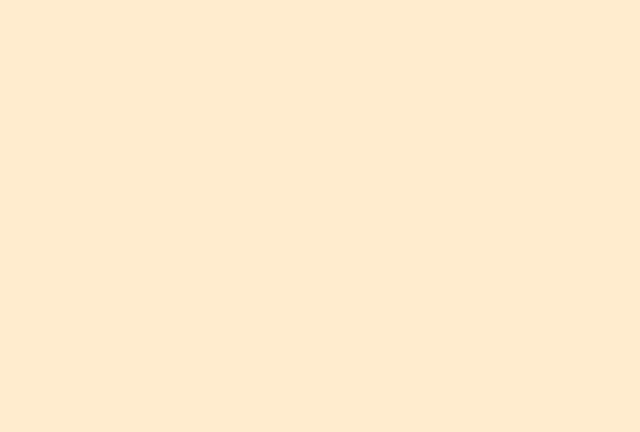
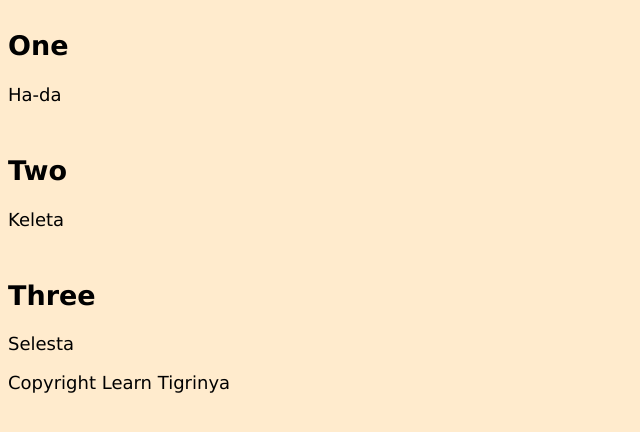
Before and after one commit to Semhar-Hidad/Learn-Tigrinya, a plain HTML site: page Numbers.html in a window 1280 px wide. Shown: the whole page, without its empty margins (0-640 px from the left). Drawn offline with Linux system fonts and the light colour scheme.

Commit message:
Created Grid Containers

```diff
--- a/Numbers.html
+++ b/Numbers.html
@@ -7,6 +7,27 @@
     <link rel="stylesheet" href="./style.css">
 </head>
 <body>
+    <div class="number-container">
 
+        <div class="numbers">
+            <h2>One</h2>
+            <p>Ha-da</p>
+        </div>
+
+        <div class="numbers">
+            <h2>Two</h2>
+            <p>Keleta</p>
+        </div>
+
+        <div class="numbers">
+            <h2>Three</h2>
+            <p>Selesta</p>
+        </div>
+
+
+    </div>
+
+
+    <footer>Copyright Learn Tigrinya</footer>
 </body>
 </html>
--- a/style.css
+++ b/style.css
@@ -33,3 +33,8 @@ body {
     font-family: Verdana, Geneva, Tahoma, sans-serif;
     font-size: large;
 }
+
+.number-container {
+    display: grid;
+    gap: 10px;
+}
```
Also changed, not shown: Greetings.html (+16 -0 lines).
